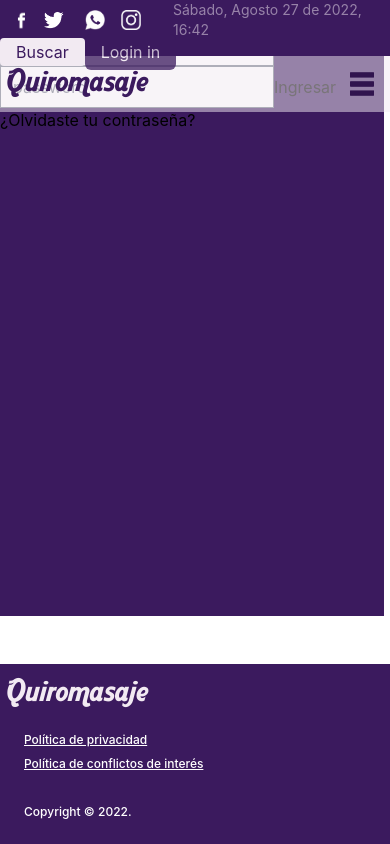
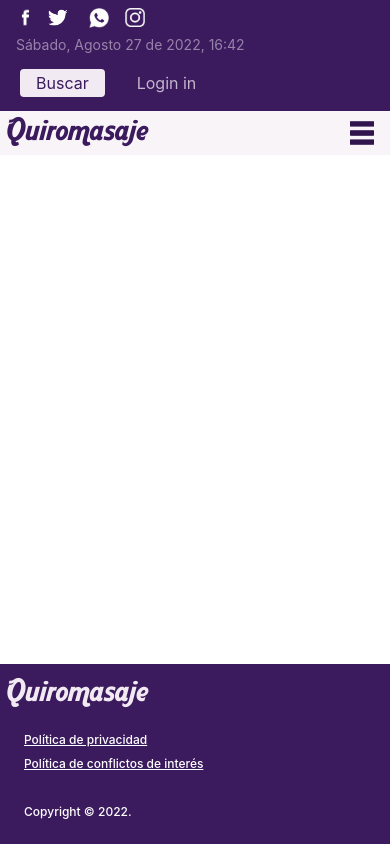
Before and after one commit to Dolo86rv/webclinic, a React (Create React App) app: page /login in a window 390 px wide. Built offline with nearby package versions, Linux system fonts and the light colour scheme; a web font is replaced by a local one.

Commit message:
se modificaron las media query del Header y Home

```diff
--- a/package.json
+++ b/package.json
@@ -3,6 +3,7 @@
   "version": "0.1.0",
   "private": true,
   "dependencies": {
+    "@headlessui/react": "^1.7.0",
     "@testing-library/jest-dom": "^5.16.5",
     "@testing-library/react": "^13.3.0",
     "@testing-library/user-event": "^13.5.0",
--- a/src/Component/Assistant/buttonPurple.js
+++ b/src/Component/Assistant/buttonPurple.js
@@ -1,10 +1,10 @@
 import React from 'react'
 import { HashLink as Link } from 'react-router-hash-link'
 
-export const Button = ({text}=this.props) => {
+export const Button = ({text,dir}=this.props) => {
   return (
     <>
-    <Link to='#section1' className="bg-c-malva opacity-75 text-c-fondo rounded-md py-2 px-4 hover:opacity-50">{text}</Link>
+    <Link to={dir} className="bg-c-malva opacity-75 text-c-fondo rounded-md py-1 px-4 hover:opacity-50">{text}</Link>
     </>
   )
 }
--- a/src/Component/Assistant/buttonWhite.js
+++ b/src/Component/Assistant/buttonWhite.js
@@ -1,10 +1,10 @@
 import React from 'react'
 import { HashLink as Link } from 'react-router-hash-link'
 
-export const ButtonWhite = ({text}=this.props) => {
+export const ButtonWhite = ({text,dir}=this.props) => {
   return (
     <>
-      <Link to='#section1' className=" bg-c-fondo text-c-malva rounded py-1 px-4 hover:opacity-75">{text}</Link>
+      <Link to={dir} className=" bg-c-fondo text-c-malva rounded py-1 px-4 mx-4 hover:opacity-75">{text}</Link>
     </>
   )
 }
--- a/src/Component/Fecha/index.js
+++ b/src/Component/Fecha/index.js
@@ -16,7 +16,7 @@ export const Fecha = () => {
         return fechaActual.toString()
     }
     return (
-    <div className="ml-8 text-sm text-c-fondo opacity-50">
+    <div className="ml-4 sm:ml-8 text-sm text-c-fondo opacity-50">
         {fecha()}
     </div>
 )}
--- a/src/Component/Header/index.js
+++ b/src/Component/Header/index.js
@@ -8,13 +8,14 @@ import { Fecha } from '../Fecha'
 import { Navbar } from './navbar'
 import { Button } from '../Assistant/buttonPurple'
 import { ButtonWhite } from '../Assistant/buttonWhite'
+//import { Login } from '../Login'
 
 export const Header = () => {
 
   return (
-    <header className="header fixed top-0 h-36 s:h-28 w-full z-50 overflow-hidden">
-      <div className="flex justify-between flex-wrap h-20 s:h-14 items-center bg-c-malva ">
-        <div className="flex justify-between items-center ml-1 sm:ml-4">
+    <header className="header fixed top-0 w-full h-fit z-50 overflow-hidden">
+      <div className="flex flex-col justify-between max-h-56 bg-c-malva sm:h-14 sm:flex-row sm:items-center">
+        <div className="flex items-center ml-2 sm:ml-4 ">
           <Link className="flex-none" to='/'>
             <img className=" " src={facebook} width={35} height={35} alt=''/>
           </Link>
@@ -27,11 +28,11 @@ export const Header = () => {
           <Link className="flex-none" to='/'>
             <img className="" src={instagram} width={20} height={20} alt='' />
           </Link>
+        </div>
         <Fecha />
-        </div>
-        <div className="mr-4">
-          <ButtonWhite text="Buscar" />
-          <Button text="Login in"  />
+        <div className="ml-1 my-4 sm:ml-0 sm:my-1 mr-4">
+          <ButtonWhite text="Buscar" dir='/' />
+          <Button text="Login in" dir='/'  />
         </div>
       </div>
       <Navbar />
--- a/src/Component/Header/navbar.js
+++ b/src/Component/Header/navbar.js
@@ -1,4 +1,3 @@
-import React, { useState } from 'react'
 import { HashLink as Link } from 'react-router-hash-link'
 import Menu from '../../img/menu-ham.png'
 
@@ -34,24 +33,17 @@ const menu=[{
 }]
 
 export const Navbar = () => {
-    const [isActive, setActive]=useState(false)
-
-    const handleClick=()=>{
-       setActive(!isActive)
-    }
 
     return (
-    <nav className="flex justify-between items-center h-14 bg-c-fondo bg-opacity-50">
+    <nav className="flex justify-between items-center max-h-28 sm:h-14 bg-c-fondo bg-opacity-50">
         <Link className="logo text-3xl text-c-malva ml-2 pb-2 sm:text-4xl sm:ml-20 sm:mr-2" to='/'>Quiromasaje</Link>
-
-        <ul className="hidden ml-96 sm:flex">
+        <ul className="hidden sm:flex">
         {menu.map((item)=>(
-            <Link key={item.id} to={item.href} onClick={handleClick} className={`${ isActive ? "active:bg-orange-200"
-            : ""} texto2 text-xl font-bold px-4 opacity-75 hover:bg-orange-200 text-c-malva`}><strong className="">{item.description}</strong></Link>
+            <Link key={item.id} to={item.href}  className="texto2 text-xl font-bold px-4 opacity-75 hover:bg-orange-200 text-c-malva"><strong>{item.description}</strong></Link>
         ))}
         </ul>
         <div className="mx-2 flex-none">
-            <img src={Menu} alt="" className="sm:hidden px-2"/>
+            <img src={Menu} alt="menu" className="sm:hidden px-2"/>
         </div>
     </nav>
 )}
--- a/src/Component/Home/index.js
+++ b/src/Component/Home/index.js
@@ -13,7 +13,7 @@ export const Home = () => {
 
 
   return (
-    <div className="flex-grow mt-14">
+    <div className="flex-grow mt-[111px] sm:mt-14 max-w-[1440]">
       <div className="flex flex-col justify-end items-end max-w-xs overflow-hidden s:max-w-full s:justify-center s:items-center ">
           <div className="w-full">
             <img className="object-cover" src={chiromassage} alt='' width='100%' />
@@ -21,8 +21,8 @@ export const Home = () => {
           <div className="absolute p-8">
             <p className="texto2 text-xl font-bold text-c-fondo tracking-wider flex-none sm:text-4xl md:text-6xl">Salud y bienestar al alcance de todos...</p>
           </div>
-          <div className='absolute mt-96 hidden sm:block'>
-            <Button text="Leer más" />
+          <div className="absolute mt-96 hidden sm:block py-1 bg-c-malva rounded opacity-75">
+            <Button text="Leer más" dir='#section1' />
           </div>
       </div>
       <Section1 />
--- a/src/Component/Home/section1.js
+++ b/src/Component/Home/section1.js
@@ -50,7 +50,7 @@ export const Section1 = () => {
             <p className="mt-2 text-slate-500 justify-center items-center">{item.description}</p>
           </div>
           <div className="self-end mb-4 ml-60">
-            <Button text="Leer más" />
+            <Button text="Leer más" dir='/'/>
           </div>
         </div>
       </div>
--- a/src/Component/Login/index.js
+++ b/src/Component/Login/index.js
@@ -1,14 +1,46 @@
 import React from 'react'
 import { HashLink as Link} from 'react-router-hash-link'
+import { Menu } from '@headlessui/react'
+import { Fragment } from 'react'
+
+const links = [
+  { href: '/account-settings', label: 'Account settings' },
+  { href: '/support', label: 'Support' },
+  { href: '/license', label: 'License' },
+  { href: '/sign-out', label: 'Sign out' },
+]
 
 export const Login = () => {
     return (
-    <div className="flex-grow w-96 h-80 bg-c-malva ">
+        <div className="mr-8">
+        <Menu>
+      <Menu.Button>Options</Menu.Button>
+      <Menu.Items>
+        {links.map((link) => (
+          /* Use the `active` state to conditionally style the active item. */
+          <Menu.Item key={link.href} as={Fragment}>
+            {({ active }) => (
+              <a
+                href={link.href}
+                className={`${
+                  active ? 'bg-blue-500 text-white' : 'bg-white text-black'
+                }`}
+              >
+                {link.label}
+              </a>
+            )}
+          </Menu.Item>
+        ))}
+      </Menu.Items>
+    </Menu>
+        </div>
+)
+}
+
+/*<div className="flex-grow w-96 h-80 bg-c-malva ">
         <h5>Login</h5>
         <input type='text' name='usuario' value='' placeholder='user' />\
         <input type="password" name='contrasena' value='' placeholder='password' />
         <input type='submit' name='' value='Ingresar'  />
         <Link to='#'>¿Olvidaste tu contraseña?</Link>
-    </div>
-)
-}
+    </div>*/
--- a/src/assets/main.css
+++ b/src/assets/main.css
@@ -627,13 +627,13 @@ select {
 .z-50 {
   z-index: 50;
 }
-.mx-3 {
-  margin-left: 0.75rem;
-  margin-right: 0.75rem;
+.mx-4 {
+  margin-left: 1rem;
+  margin-right: 1rem;
 }
-.my-3 {
-  margin-top: 0.75rem;
-  margin-bottom: 0.75rem;
+.my-4 {
+  margin-top: 1rem;
+  margin-bottom: 1rem;
 }
 .mx-2 {
   margin-left: 0.5rem;
@@ -651,8 +651,8 @@ select {
   margin-left: auto;
   margin-right: auto;
 }
-.ml-8 {
-  margin-left: 2rem;
+.ml-4 {
+  margin-left: 1rem;
 }
 .mt-12 {
   margin-top: 3rem;
@@ -678,11 +678,8 @@ select {
 .mr-4 {
   margin-right: 1rem;
 }
-.ml-96 {
-  margin-left: 24rem;
-}
-.mt-14 {
-  margin-top: 3.5rem;
+.mt-\[111px\] {
+  margin-top: 111px;
 }
 .mt-96 {
   margin-top: 24rem;
@@ -693,6 +690,9 @@ select {
 .ml-60 {
   margin-left: 15rem;
 }
+.mr-8 {
+  margin-right: 2rem;
+}
 .mt-28 {
   margin-top: 7rem;
 }
@@ -702,14 +702,9 @@ select {
 .hidden {
   display: none;
 }
-.h-36 {
-  height: 9rem;
-}
-.h-20 {
-  height: 5rem;
-}
-.h-14 {
-  height: 3.5rem;
+.h-fit {
+  height: -moz-fit-content;
+  height: fit-content;
 }
 .h-48 {
   height: 12rem;
@@ -720,6 +715,12 @@ select {
 .h-80 {
   height: 20rem;
 }
+.max-h-56 {
+  max-height: 14rem;
+}
+.max-h-28 {
+  max-height: 7rem;
+}
 .w-full {
   width: 100%;
 }
@@ -728,6 +729,9 @@ select {
 }
 .max-w-7xl {
   max-width: 80rem;
+}
+.max-w-\[1440\] {
+  max-width: 1440;
 }
 .max-w-xs {
   max-width: 20rem;
@@ -783,13 +787,6 @@ select {
 .rounded-xl {
   border-radius: 0.75rem;
 }
-.border {
-  border-width: 1px;
-}
-.border-c-fondo {
-  --tw-border-opacity: 1;
-  border-color: rgb(242 234 242 / var(--tw-border-opacity));
-}
 .bg-c-malva {
   --tw-bg-opacity: 1;
   background-color: rgb(59 26 94 / var(--tw-bg-opacity));
@@ -798,13 +795,17 @@ select {
   --tw-bg-opacity: 1;
   background-color: rgb(242 234 242 / var(--tw-bg-opacity));
 }
+.bg-slate-100 {
+  --tw-bg-opacity: 1;
+  background-color: rgb(241 245 249 / var(--tw-bg-opacity));
+}
+.bg-blue-500 {
+  --tw-bg-opacity: 1;
+  background-color: rgb(59 130 246 / var(--tw-bg-opacity));
+}
 .bg-white {
   --tw-bg-opacity: 1;
   background-color: rgb(255 255 255 / var(--tw-bg-opacity));
-}
-.bg-slate-100 {
-  --tw-bg-opacity: 1;
-  background-color: rgb(241 245 249 / var(--tw-bg-opacity));
 }
 .bg-opacity-50 {
   --tw-bg-opacity: 0.5;
@@ -815,17 +816,13 @@ select {
 .p-8 {
   padding: 2rem;
 }
-.py-2 {
-  padding-top: 0.5rem;
-  padding-bottom: 0.5rem;
+.py-1 {
+  padding-top: 0.25rem;
+  padding-bottom: 0.25rem;
 }
 .px-4 {
   padding-left: 1rem;
   padding-right: 1rem;
-}
-.py-1 {
-  padding-top: 0.25rem;
-  padding-bottom: 0.25rem;
 }
 .py-6 {
   padding-top: 1.5rem;
@@ -911,6 +908,10 @@ select {
   --tw-text-opacity: 1;
   color: rgb(99 102 241 / var(--tw-text-opacity));
 }
+.text-black {
+  --tw-text-opacity: 1;
+  color: rgb(0 0 0 / var(--tw-text-opacity));
+}
 .underline {
   text-decoration-line: underline;
 }
@@ -925,24 +926,9 @@ select {
   --tw-shadow-colored: 0 4px 6px -1px var(--tw-shadow-color), 0 2px 4px -2px var(--tw-shadow-color);
   box-shadow: var(--tw-ring-offset-shadow, 0 0 #0000), var(--tw-ring-shadow, 0 0 #0000), var(--tw-shadow);
 }
-.hover\:bg-transparent:hover {
-  background-color: transparent;
-}
-.hover\:bg-c-fondo:hover {
-  --tw-bg-opacity: 1;
-  background-color: rgb(242 234 242 / var(--tw-bg-opacity));
-}
 .hover\:bg-orange-200:hover {
   --tw-bg-opacity: 1;
   background-color: rgb(254 215 170 / var(--tw-bg-opacity));
-}
-.hover\:text-c-fondo:hover {
-  --tw-text-opacity: 1;
-  color: rgb(242 234 242 / var(--tw-text-opacity));
-}
-.hover\:text-c-malva:hover {
-  --tw-text-opacity: 1;
-  color: rgb(59 26 94 / var(--tw-text-opacity));
 }
 .hover\:opacity-50:hover {
   opacity: 0.5;
@@ -950,15 +936,20 @@ select {
 .hover\:opacity-75:hover {
   opacity: 0.75;
 }
-.active\:bg-orange-200:active {
-  --tw-bg-opacity: 1;
-  background-color: rgb(254 215 170 / var(--tw-bg-opacity));
-}
 @media (min-width: 640px) {
+
+  .sm\:my-1 {
+    margin-top: 0.25rem;
+    margin-bottom: 0.25rem;
+  }
 
   .sm\:mx-20 {
     margin-left: 5rem;
     margin-right: 5rem;
+  }
+
+  .sm\:ml-8 {
+    margin-left: 2rem;
   }
 
   .sm\:ml-20 {
@@ -985,6 +976,14 @@ select {
     margin-left: 1rem;
   }
 
+  .sm\:ml-0 {
+    margin-left: 0px;
+  }
+
+  .sm\:mt-14 {
+    margin-top: 3.5rem;
+  }
+
   .sm\:block {
     display: block;
   }
@@ -997,8 +996,16 @@ select {
     display: none;
   }
 
+  .sm\:h-14 {
+    height: 3.5rem;
+  }
+
   .sm\:flex-row {
     flex-direction: row;
+  }
+
+  .sm\:items-center {
+    align-items: center;
   }
 
   .sm\:px-14 {
@@ -1056,27 +1063,6 @@ select {
 }
 @media (min-width: 330px) {
 
-  .s\:my-0 {
-    margin-top: 0px;
-    margin-bottom: 0px;
-  }
-
-  .s\:mb-0 {
-    margin-bottom: 0px;
-  }
-
-  .s\:ml-0 {
-    margin-left: 0px;
-  }
-
-  .s\:h-28 {
-    height: 7rem;
-  }
-
-  .s\:h-14 {
-    height: 3.5rem;
-  }
-
   .s\:max-w-full {
     max-width: 100%;
   }
```
Also changed, not shown: 1 other file (tests, documents, lock files or other folders).
